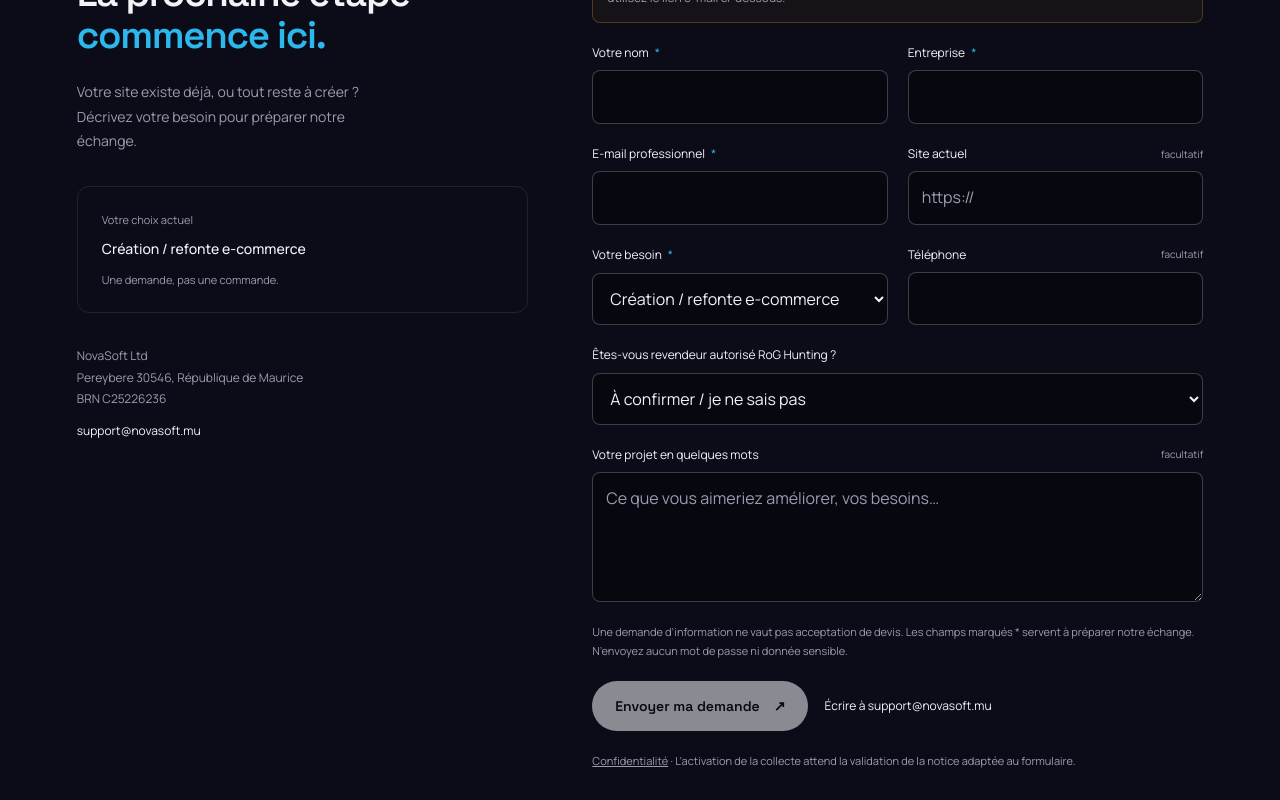
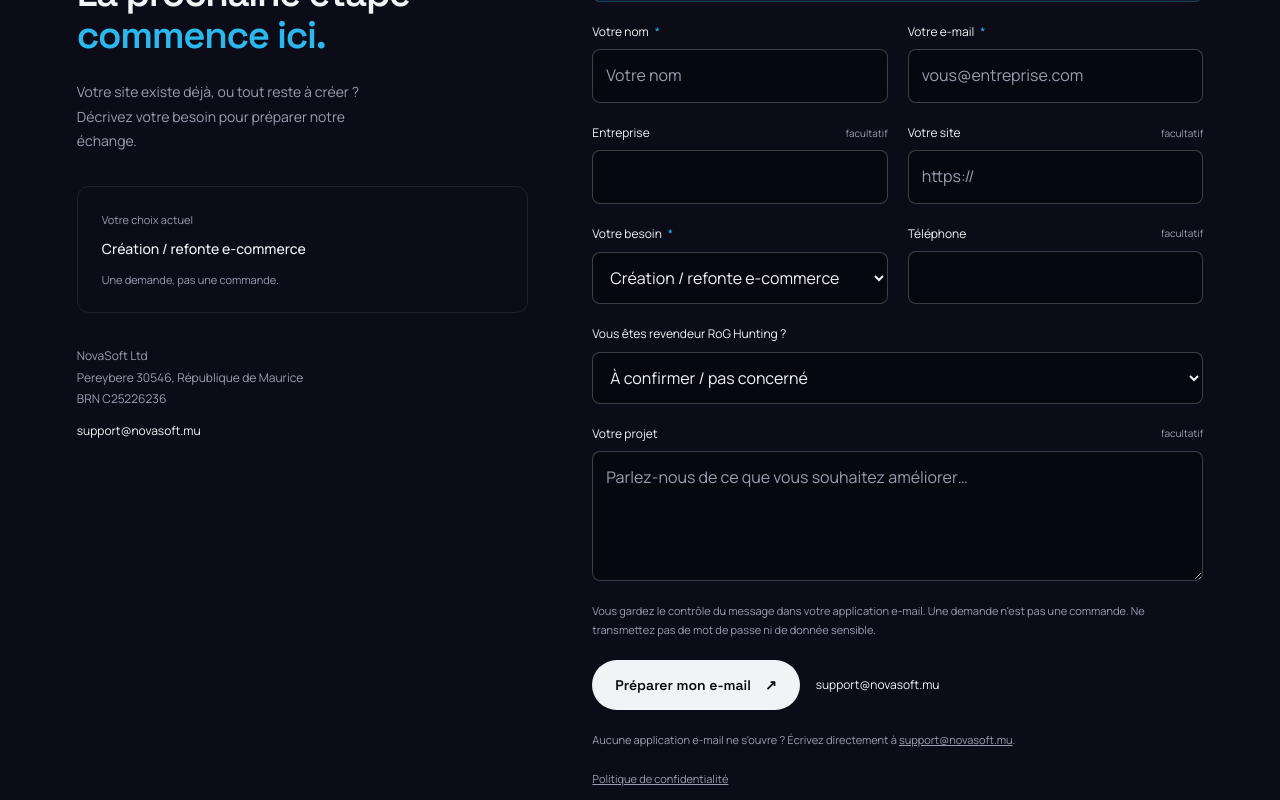
Before and after one commit to echbase/Novasoft, a Next.js app: page /sites-internet-maintenance in a window 1280 px wide. Shown: the part 6160-6960 px from the top of the page. Built offline with nearby package versions, Linux system fonts and the light colour scheme.

Commit message:
feat: ouvre la prise de contact par e-mail depuis l'offre et adapte la confidentialité
Le formulaire prépare un mailto dans la messagerie du prospect, sans collecte serveur ni envoi automatique. La sélection des forfaits préremplit le sujet.

```diff
--- a/app/confidentialite/page.tsx
+++ b/app/confidentialite/page.tsx
@@ -1,66 +1,29 @@
 import type { Metadata } from 'next';
 import LegalShell from '@/components/LegalShell';
-import { contactConfigured } from '@/lib/contact-config';
 
 export const metadata: Metadata = {
   title: 'Politique de confidentialité — NovaSoft',
-  description: 'Politique de confidentialité et données du site NovaSoft — Digital Xperience.',
+  description: 'Données et contact par e-mail sur le site NovaSoft.',
   alternates: { canonical: '/confidentialite/' },
 };
 
 export default function Confidentialite() {
-  const formEnabled = contactConfigured();
-  return (
-    <LegalShell title="Confidentialité & données" updated="13 octobre 2026">
-      <h2>En résumé</h2>
-      <p>
-        Le site NovaSoft présente nos services et peut proposer un formulaire de demande de projet.
-        Nous n&apos;utilisons pas les informations transmises pour les revendre ni pour créer un profil publicitaire.
-      </p>
-
-      <h2>Formulaire de projet</h2>
-      {formEnabled ? (
-        <p>
-          Le formulaire peut recueillir votre nom, votre entreprise, votre e-mail professionnel, l&apos;adresse
-          éventuelle de votre site, un téléphone facultatif, votre besoin et votre message. Ces informations sont
-          utilisées pour traiter votre demande et préparer notre réponse. L&apos;envoi est protégé par un contrôle
-          anti-abus et transmis à la boîte NovaSoft configurée côté serveur.
-        </p>
-      ) : (
-        <p>
-          Le formulaire affiché sur certaines pages est actuellement <strong>désactivé</strong> : aucune donnée
-          saisie n&apos;est transmise à NovaSoft. Vous pouvez nous contacter directement à{' '}
-          <a href="mailto:support@novasoft.mu">support@novasoft.mu</a>.
-        </p>
-      )}
-
-      <h2>Contact par e-mail</h2>
-      <p>
-        Si vous nous écrivez, votre adresse e-mail et le contenu de votre message sont utilisés pour répondre
-        et assurer le suivi de la demande. Ils ne sont pas présentés comme destinés à une prospection automatique
-        sans base appropriée.
-      </p>
-
-      <h2>Données techniques d&apos;hébergement</h2>
-      <p>
-        Comme pour tout site web, notre hébergeur Vercel Inc. peut générer des journaux techniques nécessaires
-        au fonctionnement, à la sécurité et à la prévention des abus. Sa politique est disponible sur{' '}
-        <a href="https://vercel.com/legal/privacy-policy" target="_blank" rel="noopener noreferrer">
-          vercel.com/legal/privacy-policy
-        </a>.
-      </p>
-
-      <h2>Vos droits</h2>
-      <p>
-        Pour toute question relative à vos données, écrivez-nous à{' '}
-        <a href="mailto:support@novasoft.mu">support@novasoft.mu</a>.
-      </p>
-
-      <h2>Évolution</h2>
-      <p>
-        Toute activation d&apos;un nouveau traitement de données, outil d&apos;analyse ou fonctionnalité de suivi
-        devra être reflétée dans cette page avant sa mise en production.
-      </p>
-    </LegalShell>
-  );
+  return <LegalShell title="Confidentialité & données" updated="13 octobre 2026">
+    <h2>Prise de contact</h2>
+    <p>Le site propose des liens e-mail et un outil pour <strong>préparer un e-mail dans votre messagerie</strong>.
+    Les champs saisis ne sont pas transmis à NovaSoft par un formulaire web : votre application e-mail
+    s&apos;ouvre et vous décidez si vous envoyez le message.</p>
+    <h2>Utilisation des e-mails reçus</h2>
+    <p>Si vous nous écrivez à <a href="mailto:support@novasoft.mu">support@novasoft.mu</a>,
+    votre adresse et le contenu envoyé sont utilisés pour répondre et suivre votre demande.
+    Ils ne sont pas revendus à des annonceurs.</p>
+    <h2>Hébergement et données techniques</h2>
+    <p>L&apos;hébergeur Vercel peut conserver des journaux techniques nécessaires au fonctionnement et à la sécurité.
+    Consultez sa <a href="https://vercel.com/legal/privacy-policy" target="_blank" rel="noopener noreferrer">politique de confidentialité</a>.</p>
+    <h2>Vos droits</h2>
+    <p>Pour toute question sur vos informations, pour demander un accès ou une rectification, écrivez-nous à
+    <a href="mailto:support@novasoft.mu"> support@novasoft.mu</a>.</p>
+    <h2>Évolution</h2>
+    <p>Tout nouvel outil d&apos;analyse, suivi ou formulaire serveur nécessitera une mise à jour de la présente notice avant activation.</p>
+  </LegalShell>;
 }
--- a/app/sites-internet-maintenance/page.tsx
+++ b/app/sites-internet-maintenance/page.tsx
@@ -2,7 +2,6 @@ import type { Metadata } from 'next';
 import Nav from '@/components/Nav';
 import Footer from '@/components/Footer';
 import CommercePage from '@/components/commerce/CommercePage';
-import { contactConfigured } from '@/lib/contact-config';
 import { OFFER, euros } from '@/lib/site-offers';
 export const metadata: Metadata = {
   title: 'Création e-commerce & maintenance — NovaSoft · Île Maurice',
@@ -13,6 +12,5 @@ export const metadata: Metadata = {
   robots: process.env.VERCEL_ENV === 'production' ? { index: true, follow: true } : { index: false, follow: false },
 };
 export default function SitesInternetMaintenance() {
-  const enabled = contactConfigured();
-  return <><Nav commerce /><main id="contenu"><CommercePage formEnabled={enabled} siteKey={enabled ? process.env.NEXT_PUBLIC_TURNSTILE_SITE_KEY : undefined} preview={process.env.VERCEL_ENV !== 'production'} /></main><Footer /></>;
+  return <><Nav commerce /><main id="contenu"><CommercePage preview={process.env.VERCEL_ENV !== 'production'} /></main><Footer /></>;
 }
--- a/components/commerce/Commerce.module.css
+++ b/components/commerce/Commerce.module.css
@@ -313,3 +313,9 @@
 
 .impactBand{max-width:1440px;margin:0 auto;padding:72px 6vw 26px;display:grid;grid-template-columns:.9fr 1.6fr;gap:54px;align-items:start}.impactIntro h2{font-size:clamp(29px,3.2vw,45px)!important}.impactGrid{display:grid;grid-template-columns:repeat(2,minmax(0,1fr));gap:14px}.impactGrid article{min-height:170px;padding:24px;border:1px solid var(--line);border-radius:18px;background:var(--glass)}.impactGrid article>span{font-family:var(--font-display);font-size:10px;letter-spacing:.14em;color:var(--cyan)}.impactGrid h3{margin-top:19px;font-size:19px!important}.impactGrid p{margin-top:8px;color:var(--muted);font-size:13px;line-height:1.55}.planFor{display:block;margin-top:8px;min-height:32px;color:var(--muted);font-size:10.5px;font-style:normal;line-height:1.45}.planIntro{margin-top:10px!important;color:var(--muted);font-size:13px;line-height:1.55!important}
 @media(max-width:760px){.impactBand{grid-template-columns:1fr;gap:24px;padding:52px 6vw 12px}.impactGrid{grid-template-columns:1fr}.impactGrid article{min-height:auto}.planFor{min-height:auto}}
+
+/* Contact direct e-mail : aucun envoi API. */
+.formNotice{background:rgb(var(--cyan-rgb)/.07);border-color:rgb(var(--cyan-rgb)/.27)}
+.formNotice b{color:var(--cyan)}.formNotice strong{color:var(--text)}
+.formActions button{cursor:pointer}.formActions button:hover{background:var(--cyan)}
+.formActions .mailLink{display:inline-flex;min-height:48px;align-items:center;text-underline-offset:3px}
--- a/components/commerce/CommercePage.tsx
+++ b/components/commerce/CommercePage.tsx
@@ -5,7 +5,7 @@ import Icon from './Icon';
 import ShopPreview from './ShopPreview';
 import ProjectForm from './ProjectForm';
 import styles from './Commerce.module.css';
-export default function CommercePage({ formEnabled, siteKey, preview }: { formEnabled: boolean; siteKey?: string; preview: boolean }) {
+export default function CommercePage({ preview }: { preview: boolean }) {
   const [selected, setSelected] = useState<OfferChoice>('ecommerce');
   useEffect(() => { const v = new URL(window.location.href).searchParams.get('offre'); if (isOfferChoice(v)) setSelected(v); }, []);
   const choose = (value: OfferChoice) => { setSelected(value); const url = new URL(window.location.href); url.searchParams.set('offre', value); url.hash = 'contact'; window.history.replaceState(null, '', url); document.getElementById('contact')?.scrollIntoView({ behavior: window.matchMedia('(prefers-reduced-motion: reduce)').matches ? 'auto' : 'smooth' }); };
@@ -55,7 +55,7 @@ export default function CommercePage({ formEnabled, siteKey, preview }: { formEn
     </section>
     <section className={styles.section} aria-labelledby="process-title"><div className={styles.sectionHead}><div><span className={styles.eyebrow}>UN PROJET, ÉTAPE PAR ÉTAPE</span><h2 id="process-title">Vous savez<br />où vous allez.</h2></div><p>Un besoin clair. Une proposition définie.<br />Une mise en ligne préparée.</p></div><div className={styles.process}>{[['Votre besoin','Nous échangeons sur votre boutique, vos objectifs et les accès disponibles.'],['Votre proposition','Le périmètre, les conditions, les taxes et le calendrier sont précisés au devis.'],['Votre nouvelle boutique','Le design est soumis à votre validation, puis la boutique est préparée dans le périmètre convenu.'],['La mise en ligne','Les tests du parcours d’achat précèdent la livraison. La maintenance reste facultative.']].map(([title,text],i)=><article key={title}><span>0{i+1}</span><h3>{title}</h3><p>{text}</p></article>)}</div><div className={styles.methodLine}>Notre méthode : <b>BUILD <span>→</span> INTEGRATE <span>→</span> AUTOMATE</b><a href="/#methode">Découvrir NovaSoft <span aria-hidden="true">↗</span></a></div></section>
     <section className={styles.section} id="questions" aria-labelledby="faq-title"><div className={styles.faqLayout}><div><span className={styles.eyebrow}>AVANT DE VOUS LANCER</span><h2 id="faq-title">Des réponses.<br />Pas de jargon.</h2><p>Le prix, les options et les limites :<br />l’essentiel pour décider.</p></div><div className={styles.faq}>{FAQ.map(([question,answer])=><details key={question}><summary>{question}<span aria-hidden="true">+</span></summary><p>{answer}</p></details>)}</div></div></section>
-    <section className={`${styles.section} ${styles.contactSection}`} id="contact" aria-labelledby="project-title"><div className={styles.contactLayout}><div><span className={styles.eyebrow}>PARLONS DE VOTRE PROJET</span><h2 id="project-title">La prochaine étape<br /><span className={styles.accent}>commence ici.</span></h2><p>Votre site existe déjà, ou tout reste à créer ? Décrivez votre besoin pour préparer notre échange.</p><div className={styles.selection} aria-live="polite"><span>Votre choix actuel</span><b>{OFFER_OPTIONS.find(o=>o.value===selected)?.label}</b><small>Une demande, pas une commande.</small></div><address>NovaSoft Ltd<br />Pereybere 30546, République de Maurice<br />BRN C25226236<br /><a href="mailto:support@novasoft.mu">support@novasoft.mu</a></address></div><ProjectForm selected={selected} onSelect={setSelected} enabled={formEnabled} siteKey={siteKey}/></div></section>
-    {preview && <div className={styles.previewBar}>PRÉVISUALISATION PRIVÉE · Offre web en attente de validation · Aucune publication en production</div>}
+    <section className={`${styles.section} ${styles.contactSection}`} id="contact" aria-labelledby="project-title"><div className={styles.contactLayout}><div><span className={styles.eyebrow}>PARLONS DE VOTRE PROJET</span><h2 id="project-title">La prochaine étape<br /><span className={styles.accent}>commence ici.</span></h2><p>Votre site existe déjà, ou tout reste à créer ? Décrivez votre besoin pour préparer notre échange.</p><div className={styles.selection} aria-live="polite"><span>Votre choix actuel</span><b>{OFFER_OPTIONS.find(o=>o.value===selected)?.label}</b><small>Une demande, pas une commande.</small></div><address>NovaSoft Ltd<br />Pereybere 30546, République de Maurice<br />BRN C25226236<br /><a href="mailto:support@novasoft.mu">support@novasoft.mu</a></address></div><ProjectForm selected={selected} onSelect={setSelected}/></div></section>
+    {preview && <div className={styles.previewBar}>PRÉVISUALISATION · Design en attente de validation · Contact par e-mail actif</div>}
   </div>;
 }
--- a/components/commerce/ProjectForm.tsx
+++ b/components/commerce/ProjectForm.tsx
@@ -1,50 +1,84 @@
 'use client';
-import { useEffect, useRef, useState, type FormEvent } from 'react';
-import Script from 'next/script';
-import { OFFER_OPTIONS, type OfferChoice, isOfferChoice } from '@/lib/site-offers';
+
+import { useState, type FormEvent } from 'react';
+import { OFFER_OPTIONS, type OfferChoice } from '@/lib/site-offers';
+import { CONTACT_MAIL, emailLink } from '@/lib/visual-assets';
 import styles from './Commerce.module.css';
-type Turnstile = { render: (el: HTMLElement, opts: Record<string, unknown>) => string; reset: (id: string) => void; remove: (id: string) => void };
-declare global { interface Window { turnstile?: Turnstile; } }
-export default function ProjectForm({ selected, onSelect, enabled, siteKey }: { selected: OfferChoice; onSelect: (v: OfferChoice) => void; enabled: boolean; siteKey?: string }) {
-  const [status, setStatus] = useState(''); const [pending, setPending] = useState(false); const [token, setToken] = useState('');
-  const [scriptReady, setScriptReady] = useState(false); const [accepted, setAccepted] = useState(false);
-  const widget = useRef<HTMLDivElement>(null); const widgetId = useRef<string>(); const requestId = useRef('');
-  useEffect(() => {
-    if (!enabled || !siteKey || !scriptReady || !widget.current || !window.turnstile) return;
-    widgetId.current = window.turnstile.render(widget.current, { sitekey: siteKey, action: 'contact', theme: 'dark', size: 'flexible', callback: (t: string) => setToken(t), 'expired-callback': () => setToken(''), 'error-callback': () => { setToken(''); setStatus('La vérification anti-abus est indisponible. Vous pouvez nous écrire par e-mail.'); } });
-    return () => { if (widgetId.current) window.turnstile?.remove(widgetId.current); };
-  }, [enabled, siteKey, scriptReady]);
-  async function submit(e: FormEvent<HTMLFormElement>) {
-    e.preventDefault(); if (pending || accepted) return;
-    if (!enabled) { setStatus('Envoi en ligne non activé : aucun message n’a été envoyé. Écrivez à support@novasoft.mu.'); return; }
-    if (!token) { setStatus('Effectuez la vérification anti-abus avant l’envoi.'); return; }
-    const values = Object.fromEntries(new FormData(e.currentTarget).entries());
-    requestId.current ||= crypto.randomUUID(); setPending(true); setStatus('Envoi de votre demande…');
-    try {
-      const response = await fetch('/api/contact/', { method: 'POST', headers: { 'Content-Type': 'application/json' }, body: JSON.stringify({ ...values, token, requestId: requestId.current }), signal: AbortSignal.timeout(25000) });
-      const result = await response.json();
-      if (!response.ok || !result.accepted) throw new Error(result.error || 'L’envoi n’a pas pu être confirmé.');
-      setAccepted(true); setStatus(`Votre demande a été prise en charge par le service d’envoi. Référence : ${result.reference}. Il ne s’agit pas d’une acceptation de devis.`);
-    } catch (error) { setStatus(error instanceof Error ? error.message : 'L’envoi n’a pas pu être confirmé. Écrivez à support@novasoft.mu.'); }
-    finally { setPending(false); setToken(''); if (widgetId.current) window.turnstile?.reset(widgetId.current); }
+
+/** Prépare un e-mail dans le client de messagerie du visiteur. Aucune donnée n'est envoyée au serveur. */
+export default function ProjectForm({ selected, onSelect }: {
+  selected: OfferChoice;
+  onSelect: (value: OfferChoice) => void;
+}) {
+  const [status,setStatus] = useState('');
+  function prepare(event: FormEvent<HTMLFormElement>) {
+    event.preventDefault();
+    const data=new FormData(event.currentTarget);
+    const get=(name:string) => String(data.get(name) || '').trim();
+    const offer=OFFER_OPTIONS.find(o=>o.value===selected)?.label || 'Projet NovaSoft';
+    const subject='Demande NovaSoft — '+offer;
+    const body=[
+      'Bonjour NovaSoft,',
+      '',
+      'Je souhaite échanger à propos de : '+offer,
+      '',
+      'Nom : '+get('name'),
+      'Entreprise : '+(get('company') || 'Non précisée'),
+      'E-mail : '+get('email'),
+      'Téléphone : '+(get('phone') || 'Non précisé'),
+      'Site actuel : '+(get('website') || 'Non renseigné'),
+      'Revendeur RoG Hunting : '+get('reseller'),
+      '',
+      'Mon projet :',
+      get('message') || 'Je souhaite recevoir davantage d’informations.',
+      '',
+      'Merci de me recontacter.',
+    ].join('\n');
+    setStatus("Ouverture de votre messagerie demandée. Vérifiez le message puis cliquez sur Envoyer dans votre application.");
+    window.location.href=emailLink(subject,body);
   }
-  return <form className={styles.form} onSubmit={submit} aria-describedby="form-explanation" onChange={() => { if (!pending && !accepted) requestId.current = ''; }}>
-    {!enabled && <div className={styles.formNotice} role="note"><b>Prévisualisation — envoi non activé.</b><br />La sélection de l’offre et les champs sont testables. Aucun message ne sera envoyé. Pour nous contacter, utilisez le lien e-mail ci-dessous.</div>}
-    <div className={styles.formGrid}>
-      <label>Votre nom <span>*</span><input name="name" autoComplete="name" required maxLength={120} /></label>
-      <label>Entreprise <span>*</span><input name="company" autoComplete="organization" required maxLength={160} /></label>
-      <label>E-mail professionnel <span>*</span><input name="email" type="email" autoComplete="email" required maxLength={254} /></label>
-      <label>Site actuel <small>facultatif</small><input name="website" type="url" autoComplete="url" placeholder="https://" maxLength={500} /></label>
-      <label>Votre besoin <span>*</span><select name="offer" value={selected} onChange={(e) => { if (isOfferChoice(e.target.value)) onSelect(e.target.value); }}>{OFFER_OPTIONS.map((o) => <option key={o.value} value={o.value}>{o.label}</option>)}</select></label>
-      <label>Téléphone <small>facultatif</small><input name="phone" type="tel" autoComplete="tel" maxLength={40} /></label>
-    </div>
-    <label>Êtes-vous revendeur autorisé RoG Hunting ?<select name="reseller" defaultValue="a-confirmer"><option value="a-confirmer">À confirmer / je ne sais pas</option><option value="oui">Oui</option><option value="non">Non</option></select></label>
-    <label>Votre projet en quelques mots <small>facultatif</small><textarea name="message" rows={4} maxLength={4000} placeholder="Ce que vous aimeriez améliorer, vos besoins…" /></label>
-    <div className={styles.honeypot} aria-hidden="true"><label>Ne pas remplir ce champ<input name="websiteConfirm" tabIndex={-1} autoComplete="off" /></label></div>
-    {enabled && siteKey && <><Script src="https://challenges.cloudflare.com/turnstile/v0/api.js?render=explicit" strategy="afterInteractive" onReady={() => setScriptReady(true)} onError={() => setStatus('Vérification anti-abus indisponible. Écrivez à support@novasoft.mu.')} /><div ref={widget} /></>}
-    <p id="form-explanation" className={styles.small}>Une demande d’information ne vaut pas acceptation de devis. Les champs marqués * servent à préparer notre échange. N’envoyez aucun mot de passe ni donnée sensible.</p>
-    <div className={styles.formActions}><button className={styles.primary} disabled={!enabled || pending || accepted} type="submit">{pending ? 'Envoi en cours…' : accepted ? 'Demande prise en charge' : 'Envoyer ma demande'} <span aria-hidden="true">↗</span></button><a href="mailto:support@novasoft.mu">Écrire à support@novasoft.mu</a></div>
-    <p className={styles.small}><a href="/confidentialite/">Confidentialité</a> · L’activation de la collecte attend la validation de la notice adaptée au formulaire.</p>
-    <p className={styles.formStatus} role="status" aria-live="polite">{status}</p>
-  </form>;
+
+  return (
+    <form className={styles.form} onSubmit={prepare} aria-describedby="form-explanation">
+      <div className={styles.formNotice} role="note">
+        <b>Contact direct par e-mail.</b> Renseignez les informations utiles puis ouvrez votre messagerie.
+        Le message n&apos;est <strong>pas envoyé automatiquement</strong> et aucune donnée n&apos;est transmise par ce site.
+      </div>
+      <div className={styles.formGrid}>
+        <label>Votre nom <span>*</span><input name="name" autoComplete="name" required maxLength={120} placeholder="Votre nom" /></label>
+        <label>Votre e-mail <span>*</span><input type="email" name="email" autoComplete="email" required maxLength={254} placeholder="vous@entreprise.com" /></label>
+        <label>Entreprise <small>facultatif</small><input name="company" autoComplete="organization" maxLength={160} /></label>
+        <label>Votre site <small>facultatif</small><input type="url" name="website" placeholder="https://" maxLength={500} /></label>
+        <label>Votre besoin <span>*</span>
+          <select name="offer" value={selected} onChange={e=>onSelect(e.target.value as OfferChoice)}>
+            {OFFER_OPTIONS.map(o=><option key={o.value} value={o.value}>{o.label}</option>)}
+          </select>
+        </label>
+        <label>Téléphone <small>facultatif</small><input type="tel" name="phone" autoComplete="tel" maxLength={40} /></label>
+      </div>
+      <label>Vous êtes revendeur RoG Hunting ?
+        <select name="reseller" defaultValue="a-confirmer">
+          <option value="a-confirmer">À confirmer / pas concerné</option>
+          <option value="oui">Oui</option>
+          <option value="non">Non</option>
+        </select>
+      </label>
+      <label>Votre projet <small>facultatif</small>
+        <textarea name="message" rows={4} maxLength={1200} placeholder="Parlez-nous de ce que vous souhaitez améliorer…" />
+      </label>
+      <p id="form-explanation" className={styles.small}>
+        Vous gardez le contrôle du message dans votre application e-mail. Une demande n&apos;est pas une commande.
+        Ne transmettez pas de mot de passe ni de donnée sensible.
+      </p>
+      <div className={styles.formActions}>
+        <button type="submit" className={styles.primary}>
+          Préparer mon e-mail <span aria-hidden="true">↗</span>
+        </button>
+        <a href={emailLink('Contact NovaSoft')} className={styles.mailLink}>{CONTACT_MAIL}</a>
+      </div>
+      <p className={styles.small}>Aucune application e-mail ne s&apos;ouvre ? Écrivez directement à <a href={emailLink()}>{CONTACT_MAIL}</a>.</p>
+      <p className={styles.formStatus} role="status" aria-live="polite">{status}</p>
+      <p className={styles.small}><a href="/confidentialite/">Politique de confidentialité</a></p>
+    </form>
+  );
 }
```
